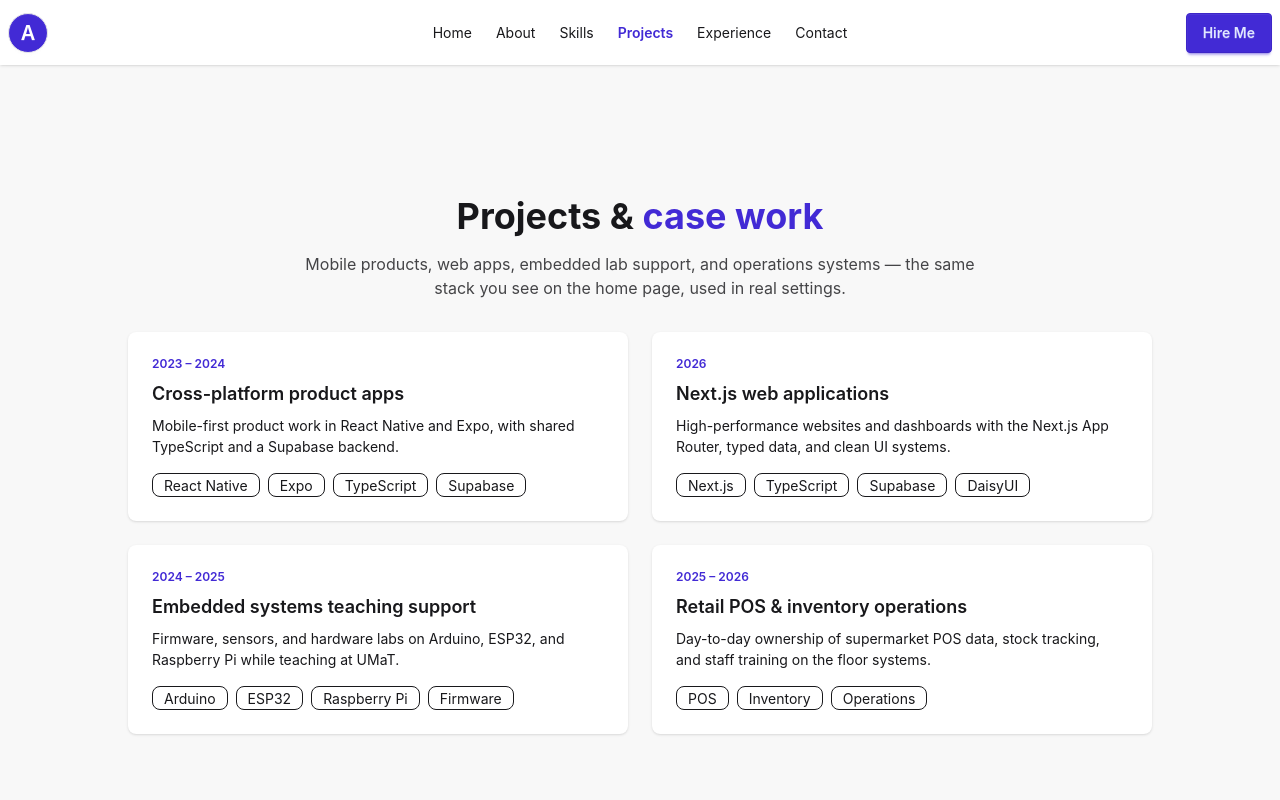
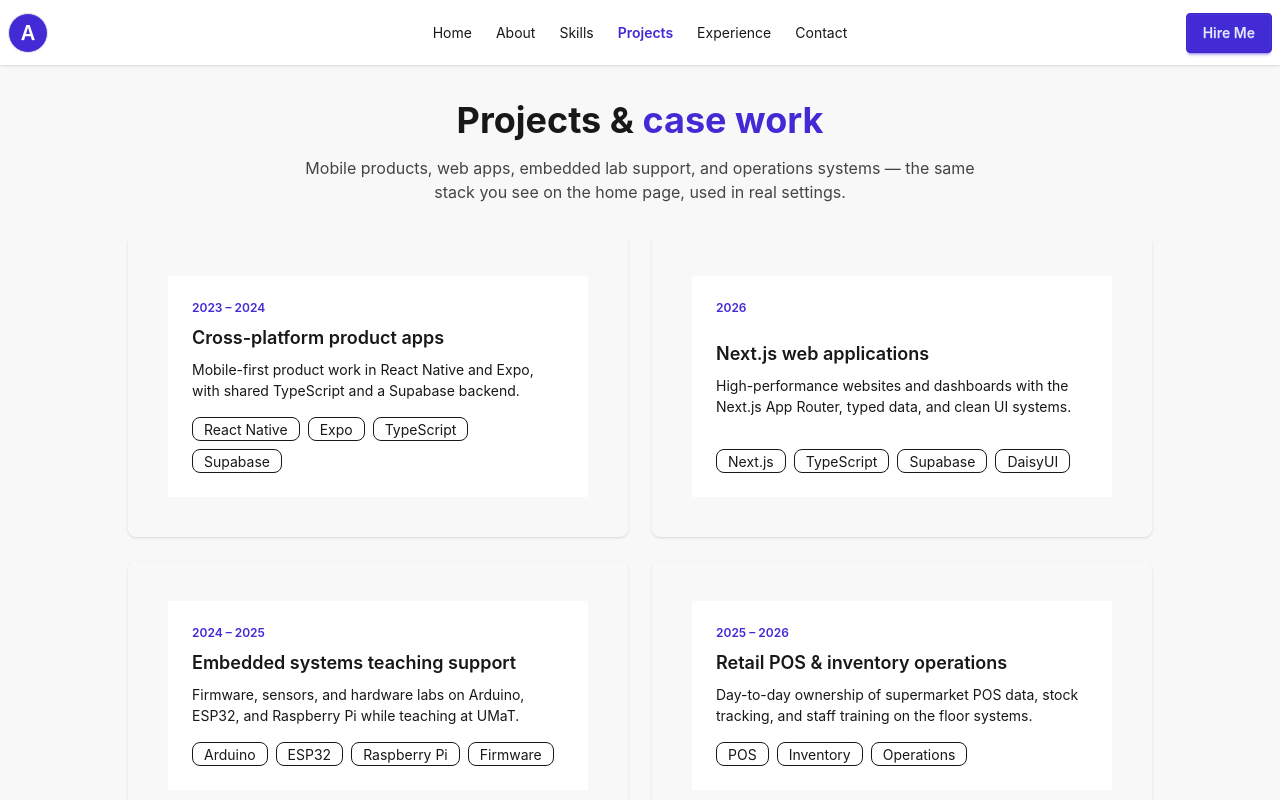
Before and after one commit to Spearking91/portfolio, a Next.js app: page /projects in a window 1280 px wide. Shown: the top 800 px of the page. Built offline with nearby package versions, Linux system fonts and the light colour scheme.

Commit message:
Fix card class and styling in ProjectsPage for improved layout and consistency

```diff
--- a/app/projects/page.tsx
+++ b/app/projects/page.tsx
@@ -28,9 +28,9 @@ export default function ProjectsPage() {
             <Reveal key={project.slug} delay={index * 80}>
               <Link
                 href={`/projects/${project.slug}`}
-                className="card bg-base-100 h-full shadow-sm transition-all duration-300 hover:-translate-y-1 hover:shadow-lg hover:aura hover:aura-rainbow"
+                className="card 0 h-full shadow-sm p-10 transition-all duration-3000 hover:-translate-y-1 hover:shadow-lg hover:aura hover:aura-rainbow"
               >
-                <div className="card-body">
+                <div className="card-body bg-base-100">
                   <p className="text-xs font-semibold text-primary">
                     {project.year}
                   </p>
```
